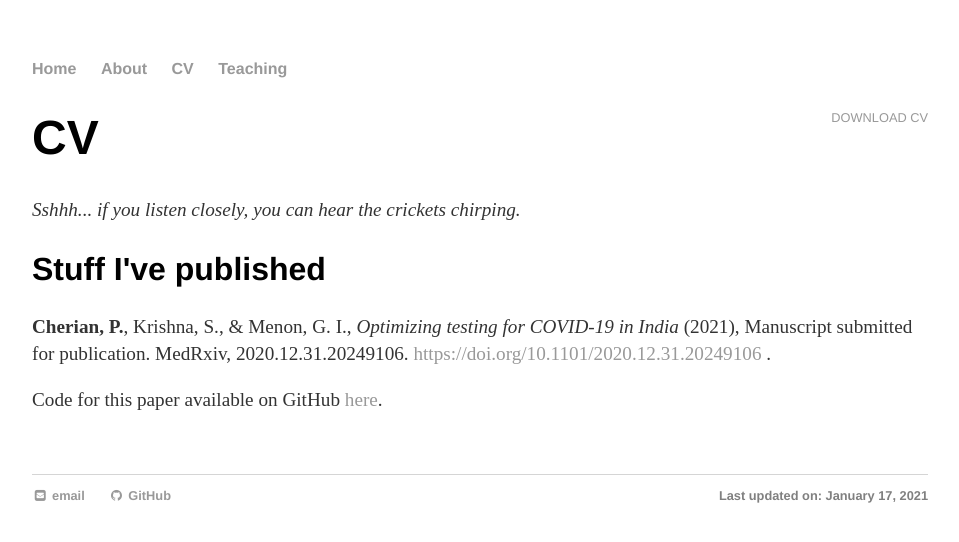
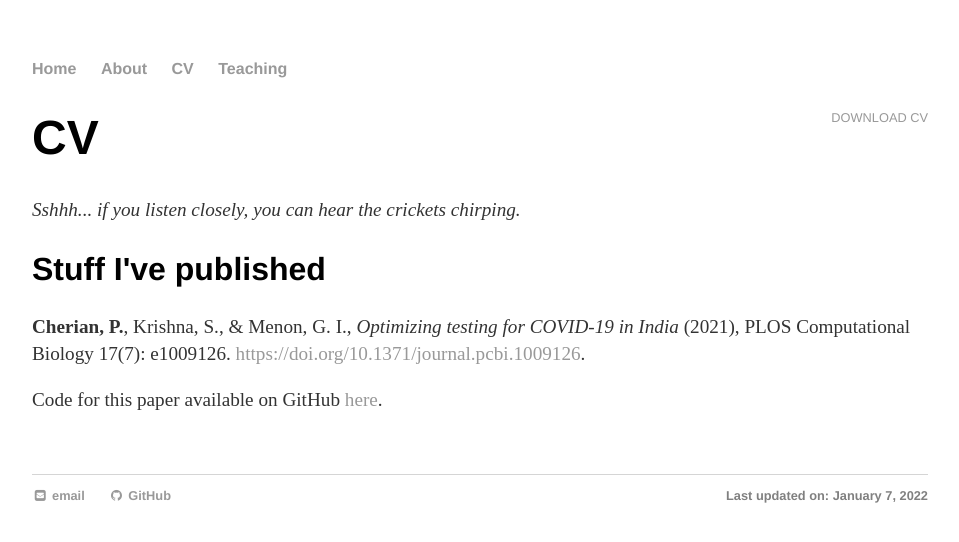
Before and after one commit to dpcherian/dpcherian.github.io, a Jekyll site: the page built from cv/index.html, in a window 1280 px wide. Shown: the top 542 px of the page, without its empty margins (160-1119 px from the left). Built offline with Jekyll 4.4.1, drawn with Linux system fonts in a browser that asks for light colours; nearby versions of some CDN libraries.

Commit message:
Added a little about me

```diff
--- a/about/index.html
+++ b/about/index.html
@@ -1,11 +1,12 @@
 ---
 layout: default
 title: About Philip Cherian
-last_modified_date: January 17, 2021
+last_modified_date: January 7, 2022
 ---
     		<div class="about">
 			<h1>About</h1>
 			<p>I really haven't done enough to put anything here.</p>
+      <p>I am currently a graduate student in the Department of Physics at <a href="https://www.ashoka.edu.in" target="_blank">Ashoka University</a>. I was earlier also a Teaching Fellow, and subsequently a Research Assistant, there for four years.</p>
 			<p>Before my time at Ashoka, I completed my undergraduate degree from <a href="https://www.ststephens.edu/" target="_blank">St. Stephen's College, Delhi University</a>, and my master's degrees from both the <a href="https://www.polytechnique.edu/" target="_blank">Ecole Polytechnique</a> and the <a href="https://www.ens.fr/" target="_blank">Ecole Normale Superieure</a> in Paris.   </p>
 
 			<!--
--- a/cv/index.html
+++ b/cv/index.html
@@ -1,7 +1,7 @@
 ---
 layout: default
 title: Philip's CV
-last_modified_date: January 17, 2021
+last_modified_date: January 7, 2022
 ---
     		<div class="cv">
 		        <a href="https://www.youtube.com/watch?v=CQFEY9RIRJA" target="_blank" class="download" title="Download CV as PDF">Download CV</a>
@@ -9,7 +9,7 @@
             <p><em>Sshhh... if you listen closely, you can hear the crickets chirping.</em></p>
             <h2>Stuff I've published</h2>
             <p><strong>Cherian, P.</strong>, Krishna, S., & Menon, G. I., <em>Optimizing testing for COVID-19 in
-India</em> (2021), Manuscript submitted for publication. MedRxiv, 2020.12.31.20249106. <a href ="https://doi.org/10.1101/2020.12.31.20249106" target="_blank"> https://doi.org/10.1101/2020.12.31.20249106 </a>.</p>
+India</em> (2021), PLOS Computational Biology 17(7): e1009126. <a href ="https://doi.org/10.1371/journal.pcbi.1009126" target="_blank"> https://doi.org/10.1371/journal.pcbi.1009126</a>.</p>
 
             <p>Code for this paper available on GitHub <a href="https://github.com/dpcherian/optimizing-testing-COVID-19" target="_blank">here</a>.</p>
     		</div><!-- /.blurb -->
```
Also changed, not shown: _layouts/default.html (line endings or trailing spaces), 4 other files.
